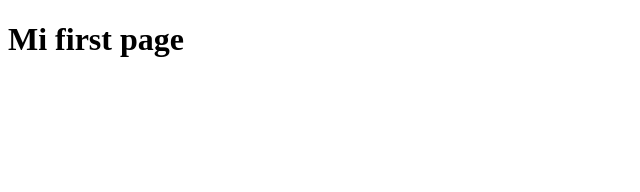
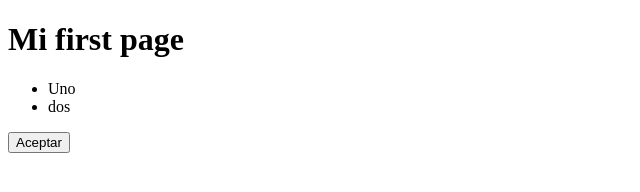
Before and after one commit to DavidZambrano226/testphppoo, a plain HTML site: page index.html in a window 1280 px wide. Shown: the whole page, without its empty margins (0-640 px from the left). Drawn offline with Linux system fonts and the light colour scheme.

Commit message:
agregue una lista y un boton

```diff
--- a/index.html
+++ b/index.html
@@ -5,5 +5,10 @@
 </head>
 <body>
 	<h1>Mi first page</h1>
+	<ul>
+		<li>Uno</li>
+		<li>dos</li>
+	</ul>
+	<button>Aceptar</button>
 </body>
 </html>
```
